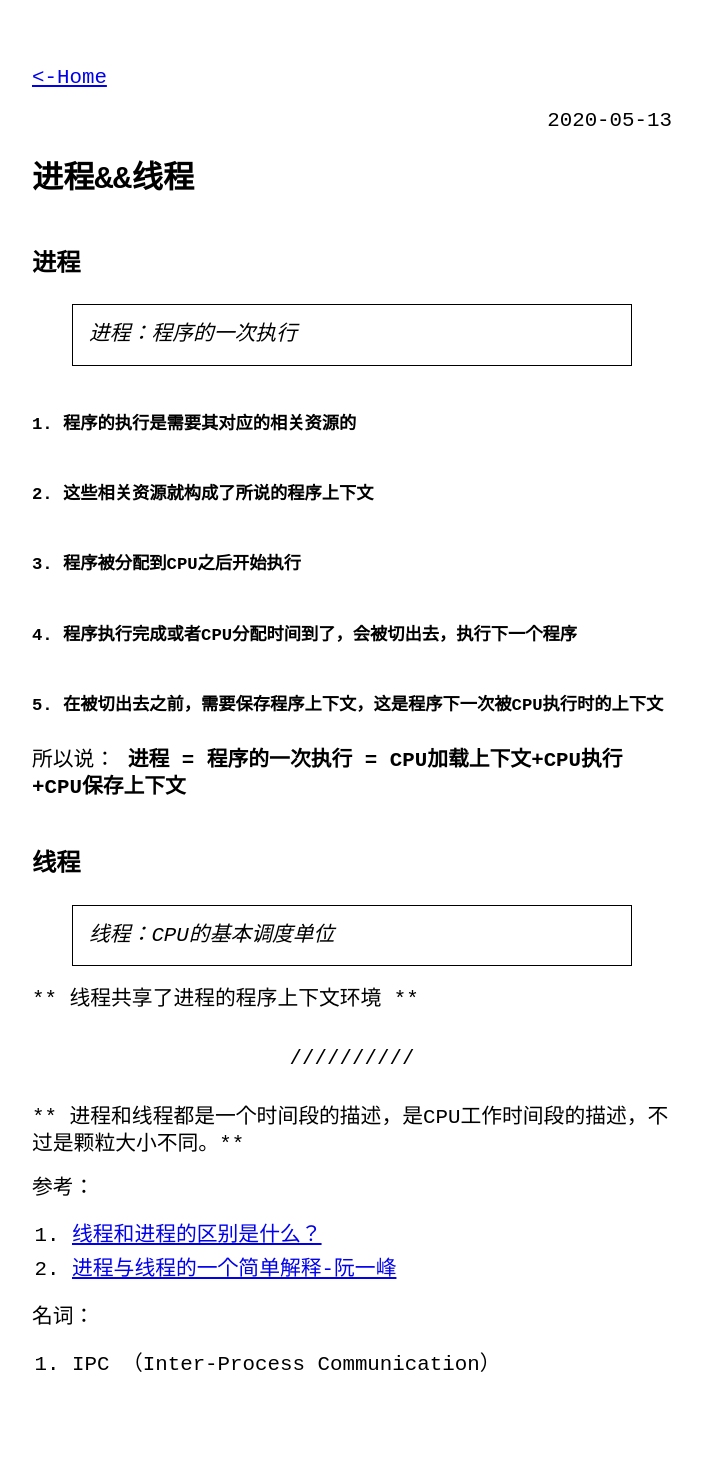
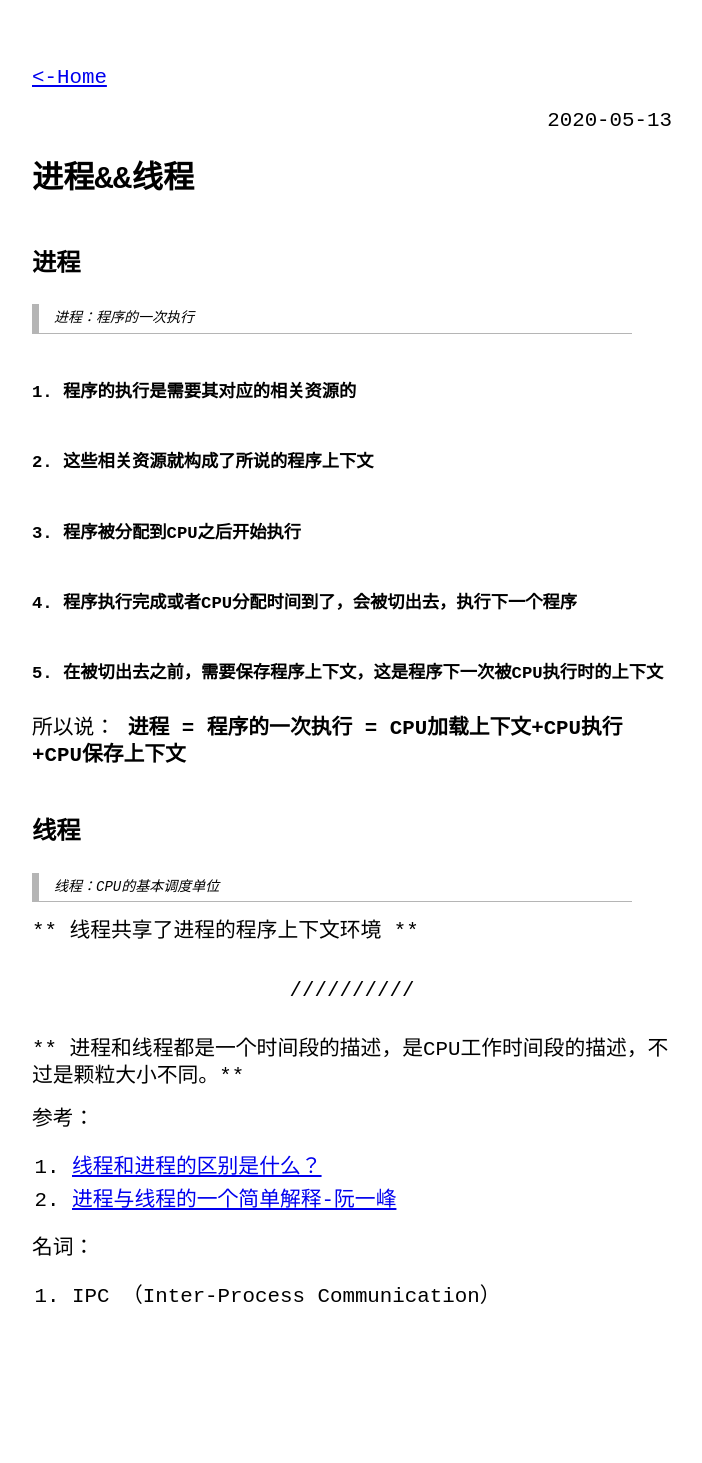
Before and after one commit to kvsur/kvsur.github.io, a Jekyll site: the page built from _posts/2020-05-13-process-thread.md, in a window 1280 px wide. Shown: the whole page, without its empty margins (288-990 px from the left). Built offline with Jekyll 4.4.1, drawn with Linux system fonts in a browser that asks for light colours; after the commit the page ends 1395 px from its top, so only the background shows below that.

Commit message:
@update code highlight theme for blockquote

```diff
--- a/assets/css/main.scss
+++ b/assets/css/main.scss
@@ -304,3 +304,14 @@ code {
 .highlight .il {
     color: #f78c6c
 }
+
+blockquote {
+    font-style: italic;
+    border: 0;
+    border-bottom: thin solid #b5b5b5;
+    /* padding: 0; */
+    border-left: 7px solid #b5b5b5;
+    padding: 5px 15px;
+    margin-left: 0px;
+    font-size: 14px;
+}
```
